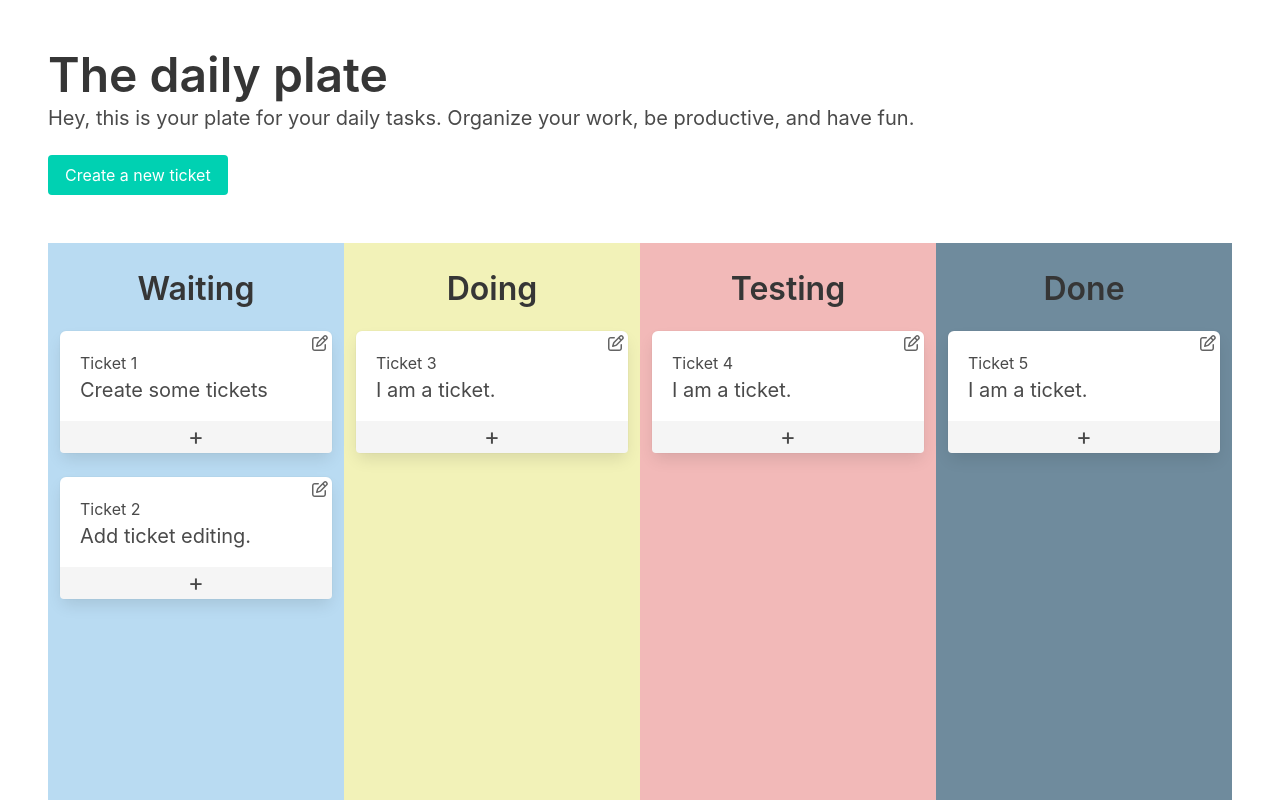
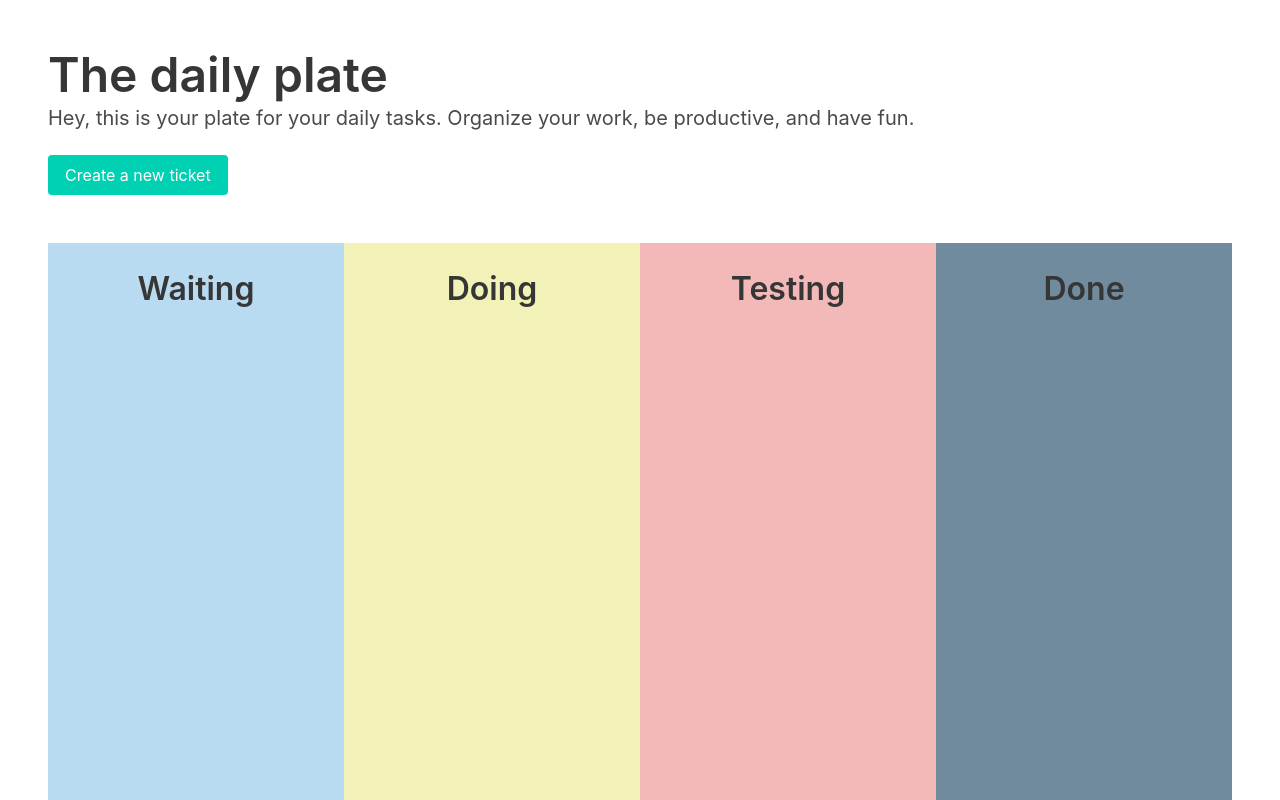
Before and after one commit to pas-gitvn/daily-plate, a React (Create React App) app: page / in a window 1280 px wide. Shown: the top 800 px of the page. Built offline with nearby package versions, Linux system fonts and the light colour scheme.

Commit message:
update grid logic, add save and load from local storage, saving column id while dropping

```diff
--- a/src/App.tsx
+++ b/src/App.tsx
@@ -1,4 +1,4 @@
-import { useState } from 'react';
+import { useState, useEffect } from 'react';
 import 'bulma/css/bulma.min.css';
 import './App.css';
 import Grid from './components/grid/Grid';
@@ -12,14 +12,8 @@ type Tickets = {
 }[]
 
 const App = () => {
-  const [tickets, setTickets] = useState<Tickets>([
-       { id: 1, columnId: 1, title: 'Create some tickets', content: 'This ticket is about creating some new work items.'},
-       { id: 2, columnId: 1, title: 'Add ticket editing.', content: 'Make every ticket editable so the title and content can be updated.'},
-       { id: 3, columnId: 2, title: 'I am a ticket.', content: 'simple content'},
-       { id: 4, columnId: 3, title: 'I am a ticket.', content: 'simple content'},
-       { id: 5, columnId: 4, title: 'I am a ticket.', content: 'simple content'}
-     ]);
-
+  const [tickets, setTickets] = useState<Tickets>([]);
+  const [isLoading, setIsLoading] = useState<boolean>(true);
   const [isModalVisible, setIsModalVisible] = useState<boolean>(false);
 
   const modalOpenHandler = () => {
@@ -28,7 +22,7 @@ const App = () => {
 
   const modalCloseHandler = () => {
     setIsModalVisible(false);
-  }
+  };
 
   const modalSaveAndCloseHandler = (title:string | undefined, content:string | undefined) => {
     setIsModalVisible(false);
@@ -39,8 +33,42 @@ const App = () => {
       title: title,
       content: content,
     }]);
+  };
 
-  }
+  const updateTicketsColumnsIds = (ticketId:number, columnId:number) => {
+    console.log('abc', ticketId, columnId);
+    const updatedTickets = tickets.map((ticket) => {
+      if (ticket.id === ticketId && !!columnId !== false) {
+        let newTicket = {
+          ...ticket,
+          columnId: columnId,
+        };
+        return newTicket;
+      }
+      return ticket;
+    });
+
+    // issue of changeing column id and then child node is different while removing on drop
+    setTickets(updatedTickets);
+  };
+
+  useEffect(() => {
+    let value = null;
+    value = localStorage.getItem('plateTickets');
+      if(!value) {
+        setIsLoading(false);
+        return;
+      };
+
+      setTickets(JSON.parse(value));
+      setIsLoading(false);
+  }, []);
+
+  useEffect(() => {
+    if(!isLoading) {
+      localStorage.setItem('plateTickets', JSON.stringify(tickets));
+    }
+  }, [isLoading, tickets]);
 
   return (
     <div className="plate">
@@ -49,7 +77,7 @@ const App = () => {
         <p className="subtitle">Hey, this is your plate for your daily tasks. Organize your work, be productive, and have fun.</p>
         <button className="button is-primary" onClick={modalOpenHandler}>Create a new ticket</button>
       </section>
-      <Grid tickets={tickets}/>
+      <Grid tickets={tickets} updateColumns={updateTicketsColumnsIds}/>
       <footer className='footer'>Created in 2023, visit the author page <a href="#">here</a></footer>
       <Modal isVisible={isModalVisible} close={modalCloseHandler} save={modalSaveAndCloseHandler}/>
     </div>
--- a/src/components/grid/Grid.tsx
+++ b/src/components/grid/Grid.tsx
@@ -8,11 +8,14 @@ interface Aprops {
     columnId: number,
     title: string | undefined,
     content: string | undefined,
-  }[]
+  }[],
+  updateColumns: (ticketId: number, columnId: number) => void,
 }
 
 const Grid = (props: Aprops) => {
   let draggedTicket:HTMLElement;
+  let draggedTicketId:number;
+  let destinationColumnId:number;
   let draggedStartPosition:number;
   let columnTarget:HTMLElement;
 
@@ -23,20 +26,26 @@ const Grid = (props: Aprops) => {
     { id: 4, class: 'done', name: 'Done'},
   ];
 
-
-  const onDragStart = (e: React.DragEvent<HTMLDivElement>) => {
+  const onDragStart = (ticketId: number) => {
+    return (e: React.DragEvent<HTMLDivElement>) => {
       draggedTicket = e.target as HTMLElement;
+      draggedTicketId = ticketId;
       draggedStartPosition = e.pageY;
       draggedTicket.classList.add('dragging');
     };
+  };
 
   const onDragEnd = (e: React.DragEvent<HTMLDivElement>) => {
+    console.log(draggedTicket);
     draggedTicket.classList.remove('dragging');
     let columns = document.querySelectorAll('.column');
     columns.forEach((column) => {
       column.classList.remove('over');
     })
-  }
+
+    // update and save tickets colums ids
+    props.updateColumns(draggedTicketId, destinationColumnId);
+  };
 
   const onDragOver = (e: React.DragEvent<HTMLDivElement>) => {
     e.preventDefault();
@@ -54,11 +63,13 @@ const Grid = (props: Aprops) => {
     e.preventDefault();
     let target = e.target as HTMLElement;
     let column = target.closest('.column') as HTMLElement;
-    if (column != columnTarget) column.classList.remove('over');
+    if (column !== columnTarget) column.classList.remove('over');
   }
 
-  const onDrop = (e: React.DragEvent<HTMLDivElement>) => {
+  const onDrop = (columnId: number) => {
+    return (e: React.DragEvent<HTMLDivElement>) => {
       e.preventDefault();
+      destinationColumnId = columnId;
       let target = e.target as HTMLElement;
       let column = target.closest('.column') as HTMLElement;
 
@@ -81,10 +92,11 @@ const Grid = (props: Aprops) => {
       });
 
       if(draggedTicket instanceof HTMLElement && ticketToBeLower) {
-      column.insertBefore(draggedTicket, ticketToBeLower)
+        //column.insertBefore(draggedTicket, ticketToBeLower)  // breaks rendering as column id is now updated
       } else if(draggedTicket instanceof HTMLElement) {
-      column.appendChild(draggedTicket);
+        //column.appendChild(draggedTicket); // breaks rendering
       }
+    };
   };
 
   return (
--- a/src/components/grid/GridColumn.tsx
+++ b/src/components/grid/GridColumn.tsx
@@ -4,8 +4,8 @@ import styles from './GridColumn.module.css';
 
 interface AProps {
   onDragOver: (e: React.DragEvent<HTMLDivElement>) => void;
-  onDrop: (e: React.DragEvent<HTMLDivElement>) => void;
-  onDragStart: (e: React.DragEvent<HTMLDivElement>) => void;
+  onDrop: (columnId:number) => (e: React.DragEvent<HTMLDivElement>) => void;
+  onDragStart: (ticketId:number) => (e: React.DragEvent<HTMLDivElement>) => void,
   onDragEnd: (e: React.DragEvent<HTMLDivElement>) => void;
   onDragEnter: (e: React.DragEvent<HTMLDivElement>) => void;
   onDragLeave: (e: React.DragEvent<HTMLDivElement>) => void;
@@ -30,11 +30,11 @@ const GridColumn = (props:AProps) => {
     <div
         className={`column grid__column ${styles[`grid__column-${props.class}`]}`}
         onDragOver={props.onDragOver}
-        onDrop={props.onDrop}
+        onDrop={props.onDrop(props.id)}
         onDragEnter={props.onDragEnter}
         onDragLeave={props.onDragLeave}
       >
-        <h3 className="title is-3 mt-4 has-text-centered">{props.name}</h3>
+        <h3 className="title is-3 mt-4 has-text-centered is-unselectable">{props.name}</h3>
         {filteredTickets.map((ticket) => (
           <Ticket key={ticket.id} id={ticket.id} onDragStart={props.onDragStart} onDragEnd={props.onDragEnd} title={ticket.title} content={ticket.content} />
         ))}
--- a/src/components/ticket/Ticket.tsx
+++ b/src/components/ticket/Ticket.tsx
@@ -6,7 +6,7 @@ import { faEdit } from '@fortawesome/free-regular-svg-icons'
 import styles from './Ticket.module.css';
 
 type Props = {
-  onDragStart: (e: React.DragEvent<HTMLDivElement>) => void,
+  onDragStart: (ticketId:number) => (e: React.DragEvent<HTMLDivElement>) => void,
   onDragEnd: (e: React.DragEvent<HTMLDivElement>) => void,
 
   title: string | undefined,
@@ -33,7 +33,7 @@ const Ticket = (props: Props) => {
     <div
       className={`box ${styles.ticket}`}
       draggable={true}
-      onDragStart={props.onDragStart}
+      onDragStart={props.onDragStart(props.id)}
       onDragEnd={props.onDragEnd}
     >
       <span className={`icon ${styles.edit}`} onClick={handleEdit}>
```
Also changed, not shown: 1 other file (tests, documents, lock files or other folders). Lines whose indentation alone changed are shown as unchanged.
